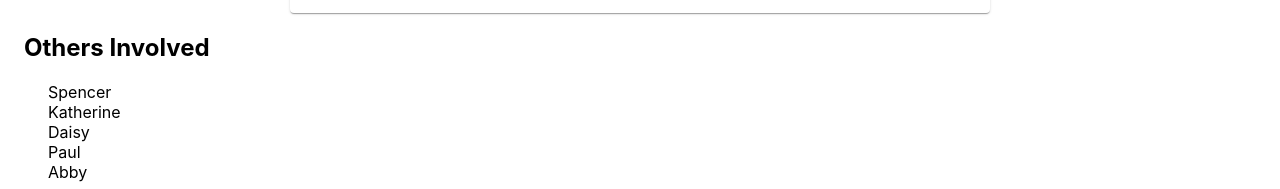
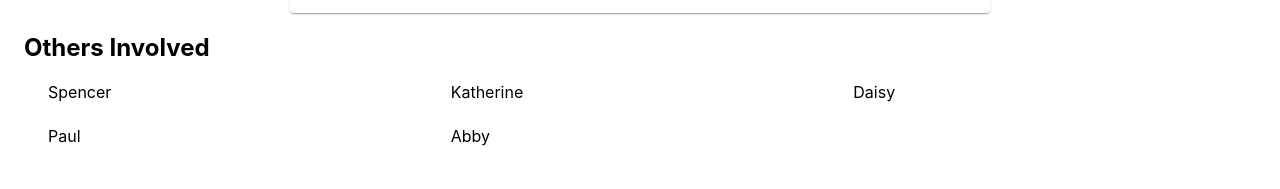
Before and after one commit to Hack4Impact-UMD/WISE-E, a React (Create React App) app: page /team in a window 1280 px wide. Shown: the part 611-800 px from the top of the page. Built offline with nearby package versions, Linux system fonts and the light colour scheme.

Commit message:
fixed typo, grid now works

```diff
--- a/src/components/Team/index.js
+++ b/src/components/Team/index.js
@@ -36,10 +36,9 @@ const Team = () => {
         email={msg.Person1.email}
       />
 
-      {/**Still need to figure out how to make these name apepar in a grid */}
       <h2>Others Involved</h2>
       <Container>
-        <Grid contanier spacing={3}>
+        <Grid container spacing={3}>
           {dummyAffiliated.map((item) => {
             return (
               <Grid item md={4}>
```
